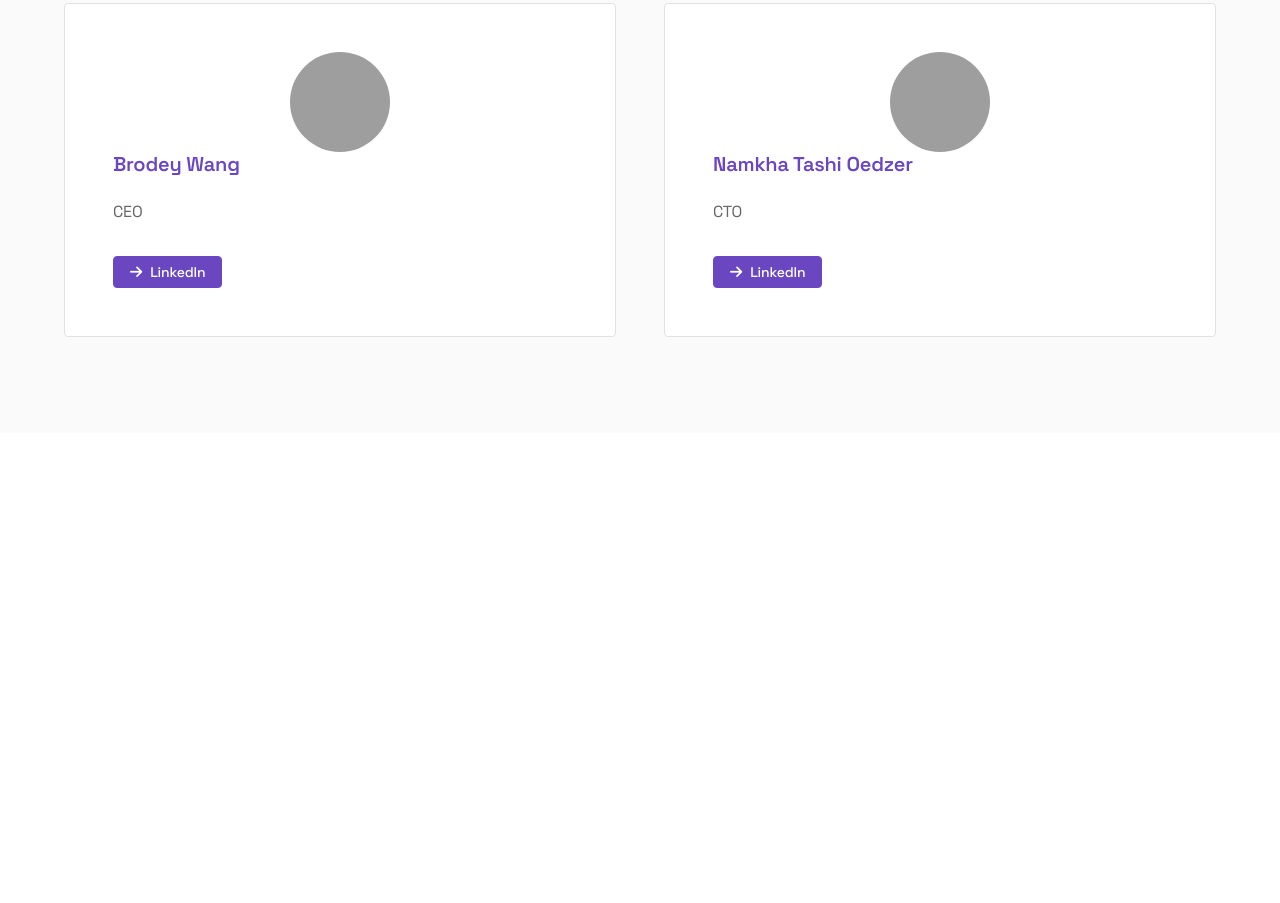
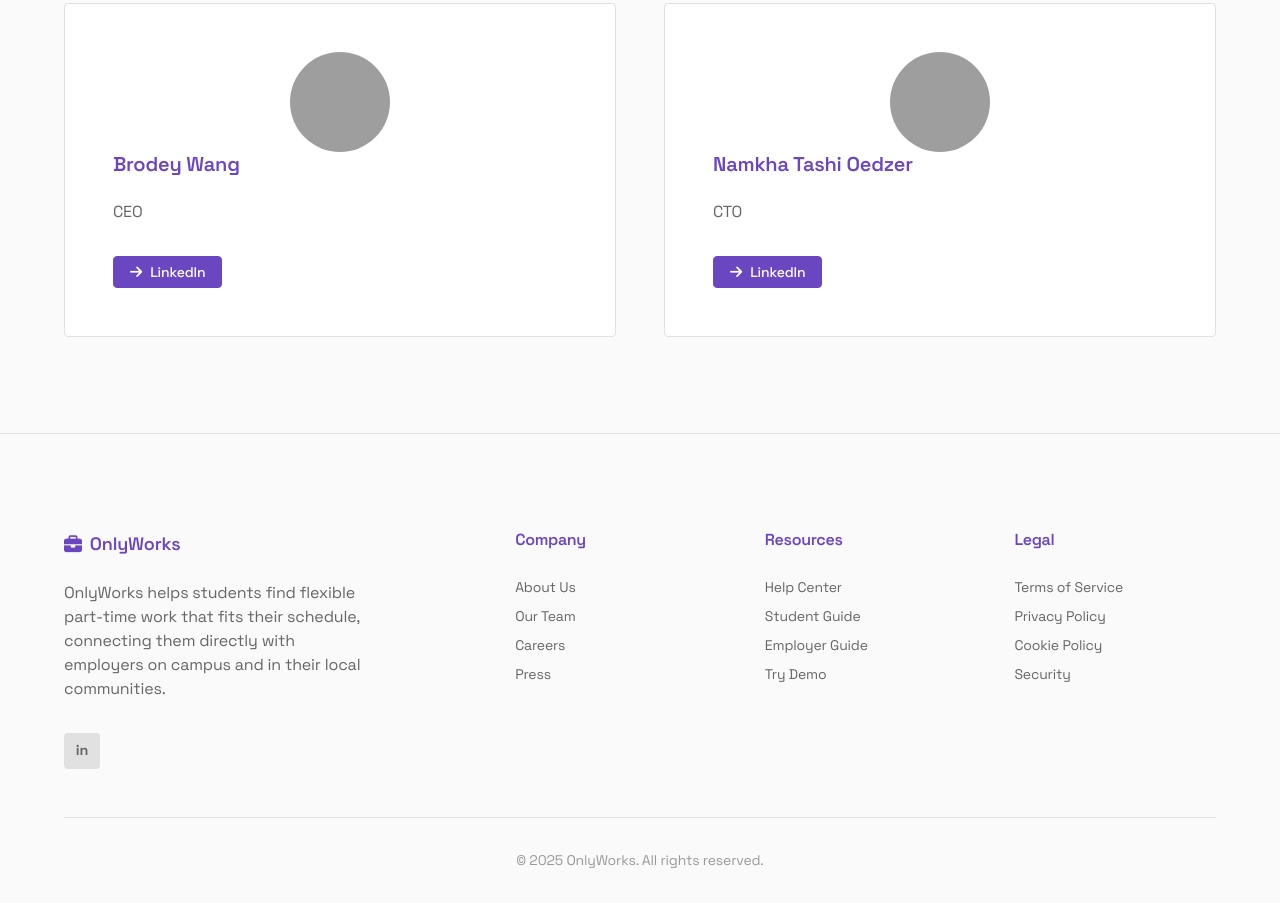
Before and after one commit to Namkha-yolo/onlyworks, a website: page public/team.html in a window 1280 px wide. Shown: the part 312-1215 px from the top of the page. Before the commit the page ends 800 px from the top, so only its background shows below. Drawn offline with Linux system fonts and the light colour scheme; grey boxes are pictures that could not be loaded.

Commit message:
Update team.html

```diff
--- a/public/team.html
+++ b/public/team.html
@@ -65,5 +65,59 @@
       </div>
     </div>
   </section>
+  <footer>
+    <div class="container">
+      <div class="footer-content">
+        <div class="footer-brand">
+          <div class="footer-logo">
+            <i class="fas fa-briefcase logo-icon"></i>
+            OnlyWorks
+          </div>
+          <p class="footer-desc">
+            OnlyWorks helps students find flexible part-time work that fits their schedule, connecting them directly with employers on campus and in their local communities.
+          </p>
+          <div class="footer-social">
+            <a href="https://www.linkedin.com/company/only-jobs-students/" class="social-icon">
+              <span style="font-weight: bold; font-size: 0.9em;">in</span>
+            </a>
+          </div>
+        </div>
+
+        <div class="footer-links">
+          <h4>Company</h4>
+          <ul class="footer-menu">
+            <li><a href="aboutus.html" class="footer-menu-item">About Us</a></li>
+            <li><a href="team.html" class="footer-menu-item">Our Team</a></li>
+            <li><a href="#" class="footer-menu-item">Careers</a></li>
+            <li><a href="#" class="footer-menu-item">Press</a></li>
+          </ul>
+        </div>
+
+        <div class="footer-links">
+          <h4>Resources</h4>
+          <ul class="footer-menu">
+            <li><a href="#" class="footer-menu-item">Help Center</a></li>
+            <li><a href="#" class="footer-menu-item">Student Guide</a></li>
+            <li><a href="#" class="footer-menu-item">Employer Guide</a></li>
+            <li><a href="https://onlyworks-llm.vercel.app/" class="footer-menu-item">Try Demo</a></li>
+          </ul>
+        </div>
+
+        <div class="footer-links">
+          <h4>Legal</h4>
+          <ul class="footer-menu">
+            <li><a href="#" class="footer-menu-item">Terms of Service</a></li>
+            <li><a href="#" class="footer-menu-item">Privacy Policy</a></li>
+            <li><a href="#" class="footer-menu-item">Cookie Policy</a></li>
+            <li><a href="#" class="footer-menu-item">Security</a></li>
+          </ul>
+        </div>
+      </div>
+
+      <div class="footer-bottom">
+        <p>&copy; 2025 OnlyWorks. All rights reserved.</p>
+      </div>
+    </div>
+  </footer>
 </body>
 </html>
```
